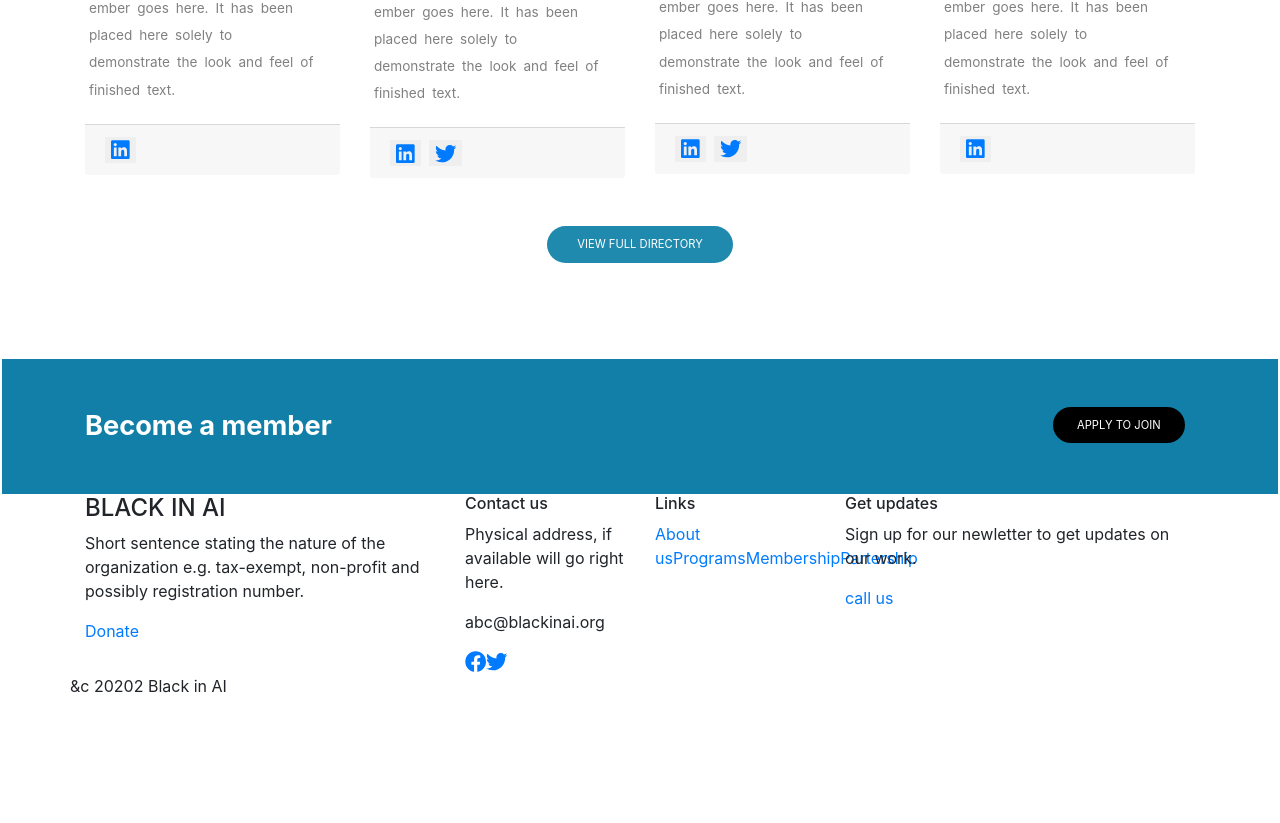
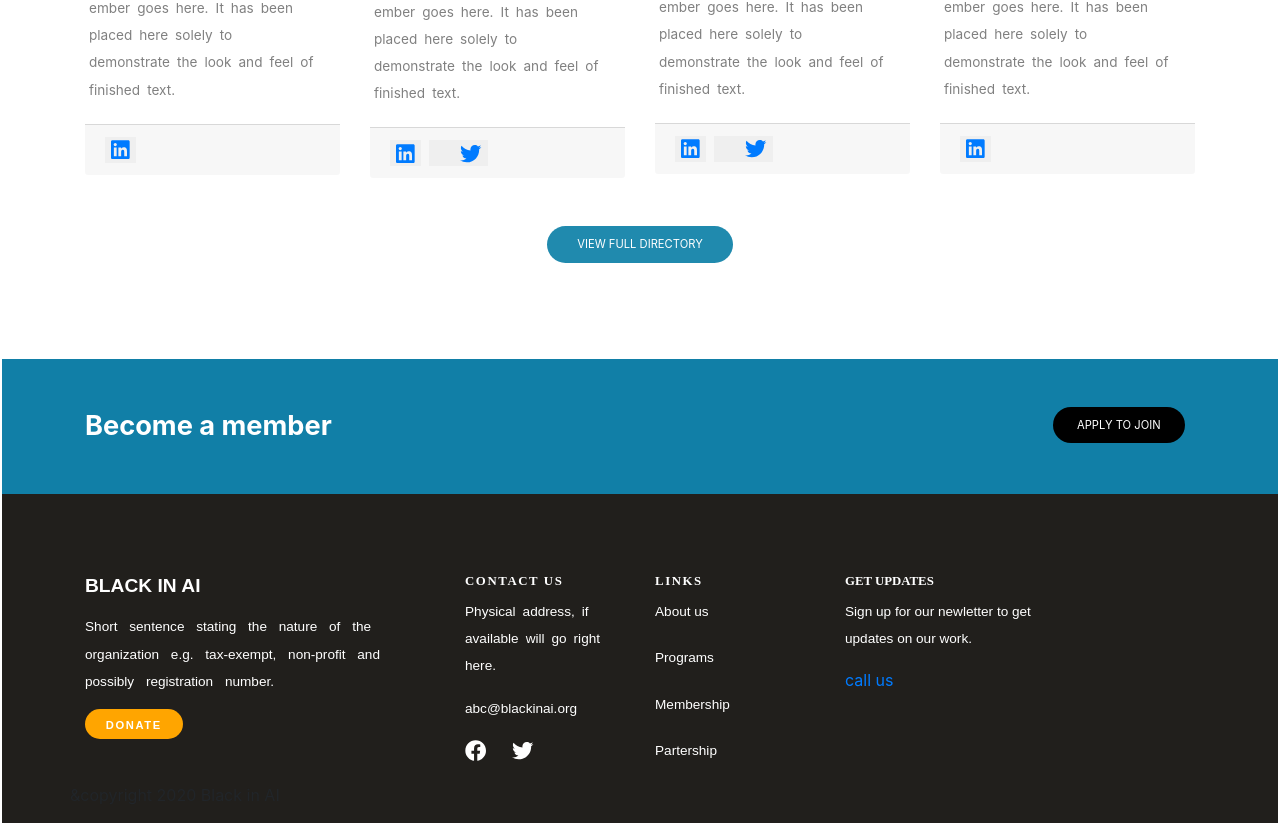
Before and after one commit to tundeiness/Blacks-In-AI, a React (Create React App) app: page / in a window 1280 px wide. Shown: the part 3058-3881 px from the top of the page. Before the commit the page ends 3772 px from the top, so only its background shows below. Built offline with nearby package versions, Linux system fonts and the light colour scheme.

Commit message:
import fonts
continous footer styling

```diff
--- a/src/components/footer.js
+++ b/src/components/footer.js
@@ -5,41 +5,41 @@
 const Footer = () => (
   <div className="container-fluid footer-wrapper">
     <div className="container">
-      <div className="row">
-        <div className="col-lg-4">
+      <div className="row footer-row-details">
+        <div className="col-lg-4 footer-col-1">
           <h4>BLACK IN AI</h4>
-          <p>Short sentence stating the nature of the organization e.g. tax-exempt, non-profit and possibly registration number.</p>
+          <p className="footer-introduction">Short sentence stating the nature of the organization e.g. tax-exempt, non-profit and possibly registration number.</p>
           <a href="#" className="donate-button">Donate</a>
         </div>
-        <div className="col-lg-2">
+        <div className="col-lg-2 footer-col-2">
           <h6>Contact us</h6>
           <p>Physical address, if available will go right here.</p>
           <p>abc@blackinai.org</p>
           <div className="footer-socials">
-            <a target="_blank" rel="noreferrer" href="facebook.com" className="icon brands fa-linkedin">
+            <a target="_blank" rel="noreferrer" href="facebook.com" className="icon footer-brands fa-facebook">
               <FontAwesomeIcon className="footer-icon" icon={['fab', 'facebook']} style={{ color: 'powder-blue' }} size="lg" />
             </a>
-            <a target="_blank" rel="noreferrer" href="twitter.com" className="icon brands fa-linkedin">
+            <a target="_blank" rel="noreferrer" href="twitter.com" className="icon footer-brands fa-twitter">
               <FontAwesomeIcon className="footer-icon" icon={['fab', 'twitter']} style={{ color: 'powder-blue' }} size="lg" />
             </a>
           </div>
         </div>
 
-        <div className="col-lg-2 ">
+        <div className="col-lg-2 footer-col-2 d-flex flex-column">
           <h6>Links</h6>
           <a href="#" className="footer-about">About us</a>
           <a href="#" className="footer-program">Programs</a>
           <a href="#" className="footer-member">Membership</a>
           <a href="#" className="footer-partner">Partership</a>
         </div>
-        <div className="col-lg-4 ">
+        <div className="col-lg-4 footer-col-1 update">
           <h6>Get updates</h6>
           <p>Sign up for our newletter to get updates on our work.</p>
           <a href="#" className="footer-button">call us</a>
         </div>
       </div>
-      <div className="row">
-        <p>&c 20202 Black in AI</p>
+      <div className="row footer-row-copyright">
+        <p>&copyright 2020 Black in AI</p>
       </div>
     </div>
   </div>
--- a/src/index.css
+++ b/src/index.css
@@ -13,7 +13,11 @@
 }
 
 
+/* font-family: 'Overpass', sans-serif; */
 
+/* font-family: 'PT Serif', serif; */
+
+@import url('https://fonts.googleapis.com/css2?family=Overpass:ital,wght@0,100;0,200;0,300;0,400;0,600;0,700;0,800;0,900;1,200;1,300;1,400;1,600;1,700;1,800;1,900&family=PT+Serif:wght@400;700&display=swap');
 
 /* Header component */
 
@@ -324,8 +328,111 @@
   color: #ffffff;
 }
 
+
+
 /* Footer  */
 
 .footer-wrapper {
-  /* background-color: #000; */
+  background-color: #211f1c;
 }
+
+.footer-col-1, .footer-col-2 {
+  margin-top: 5rem;
+}
+
+.footer-row-details > .col-lg-4 {
+  color: #ffffff;
+}
+
+.col-lg-4 > h4 {
+  font-size: 1.2rem;
+  margin-bottom: 1rem;
+  font-weight: bold;
+  font-family: 'Overpass', sans-serif;
+}
+
+.footer-introduction {
+  font-size: .85rem;
+  line-height: 2;
+  word-spacing: .5rem;
+  font-family: 'Overpass', sans-serif;
+}
+
+.donate-button {
+  color: #fff;
+  background-color: orange;
+  text-align: center;
+  padding-top: .6rem;
+  padding-bottom: .5rem;
+  padding-left: 1.3rem;
+  padding-right: 1.3rem;
+  border-radius: 2rem;
+  text-transform: uppercase;
+  font-size: .7rem;
+  font-family: 'Overpass', sans-serif;
+  font-weight: bold;
+  letter-spacing: .1rem;
+}
+
+.donate-button:hover {
+  color: #fff;
+  text-decoration: none;
+}
+
+.col-lg-2 > p, .col-lg-2 > h6 {
+  color: #ffffff;
+}
+
+.col-lg-2 > h6 {
+  text-transform: uppercase;
+  font-size: .8rem;
+  font-weight: 900;
+  font-family: 'PT Serif', serif;
+  letter-spacing: .1rem;
+}
+
+.footer-brands {
+  color: #fff;
+}
+
+.fa-twitter {
+  margin-left: .8rem;
+}
+
+.col-lg-2 > p {
+  font-size: .85rem;
+  line-height: 2;
+  word-spacing: .2rem;
+  font-family: 'Overpass', sans-serif;
+}
+
+.col-lg-2 > a {
+  color: #ffffff;
+  font-family: 'Overpass', sans-serif;
+}
+
+.footer-about,
+.footer-program,
+.footer-member,
+.footer-partner {
+  display: inline-block;
+  font-size: .85rem;
+  line-height: 2;
+  margin-bottom: 1.2rem;
+}
+
+.update > h6 {
+  text-transform: uppercase;
+  font-size: .8rem;
+  font-weight: 900;
+  font-family: 'PT Serif', serif;
+  /* need diffent font type */
+}
+
+.update > p {
+  font-size: .85rem;
+  line-height: 2;
+  width: 12rem;
+  font-family: 'Overpass', sans-serif;
+  /* word-spacing: .9rem; */
+}
```
